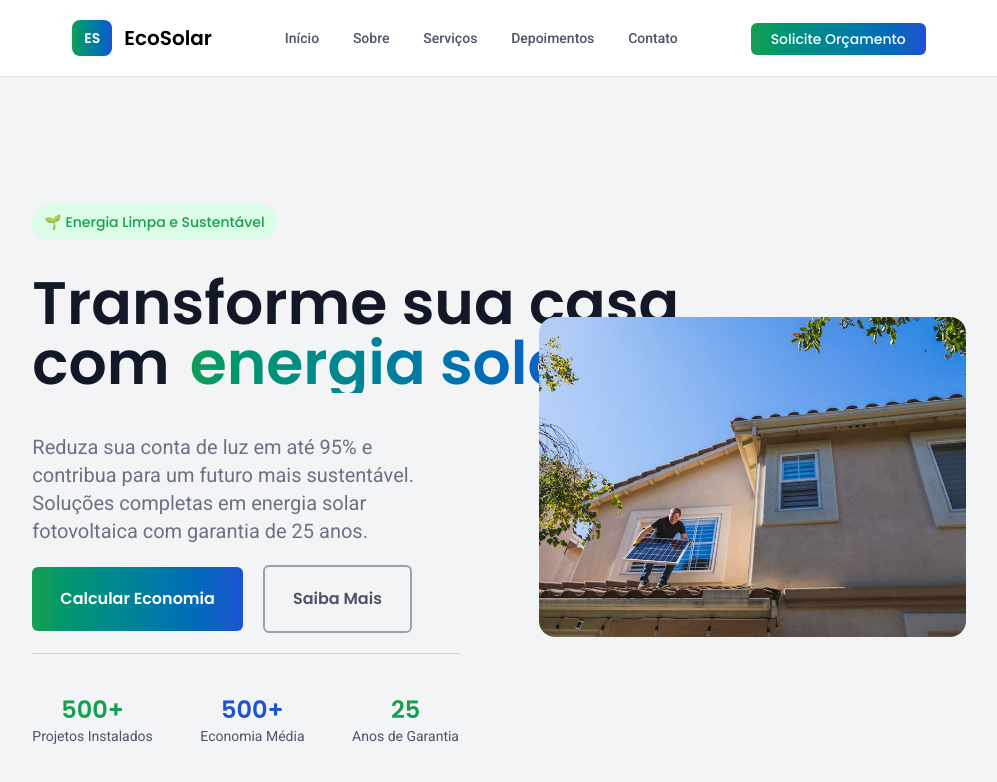
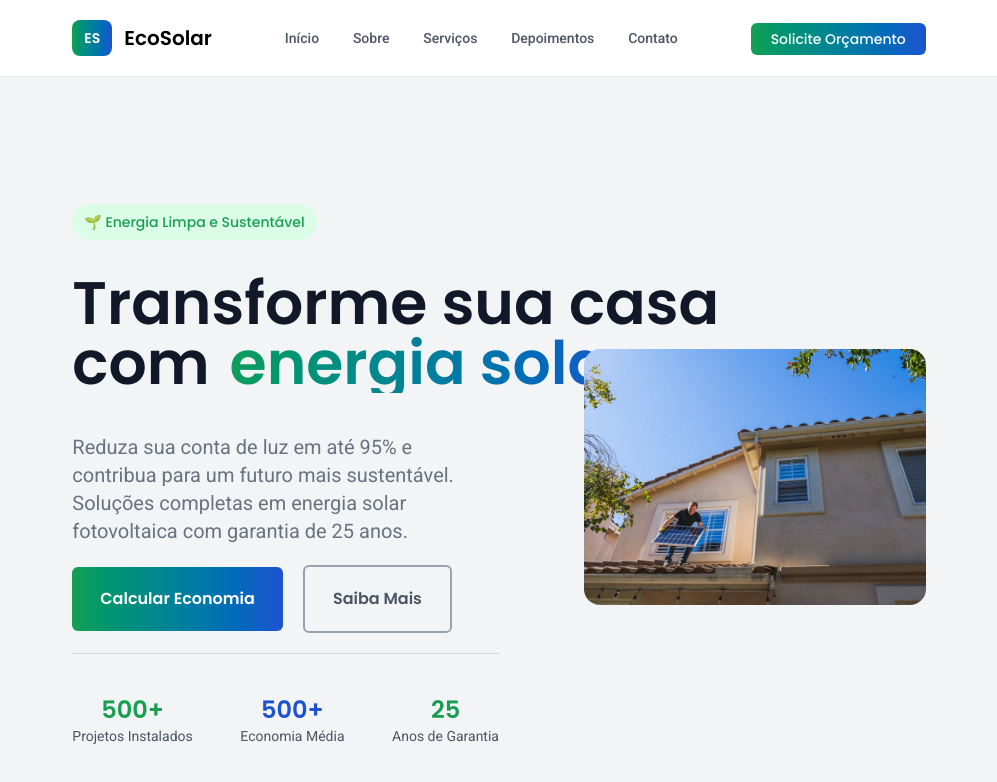
Before and after one commit to MatheusMartinsDeveloper/EcoSolar, a Next.js app: page / in a window 1280 px wide. Shown: the top 782 px of the page, without its empty margins (141-1138 px from the left). Built offline with nearby package versions, Linux system fonts and the light colour scheme.

Commit message:
style: Change width of image

```diff
--- a/app/components/hero/Hero.tsx
+++ b/app/components/hero/Hero.tsx
@@ -3,8 +3,9 @@ import Image from "next/image"
 
 export default function Hero() {
     return (
-        <section className="flex justify-center items-center gap-20 w-full h-screen bg-gray-100">
-            <div className="flex flex-col gap-5 w-1/3">
+        <section className="flex justify-center w-full h-screen bg-gray-100">
+            <div className="flex justify-between items-center w-2/3">
+                <div className="flex flex-col gap-5 w-1/2">
                     <div className="flex flex-col gap-10">
                         <div>
                             <span
@@ -52,14 +53,15 @@ export default function Hero() {
                         </div>
                     </div>
                 </div>
-            <div className="w-1/3">
+                <div className="w-2/5">
                     <Image
                         src={"/eco_solar_hero.jpeg"}
                         alt="Hero Image"
-                    width={600}
-                    height={600}
+                        width={800}
+                        height={800}
                         className="rounded-2xl"
                     />
+                </div>
             </div>
         </section>
     )
```
Lines whose indentation alone changed are shown as unchanged.
